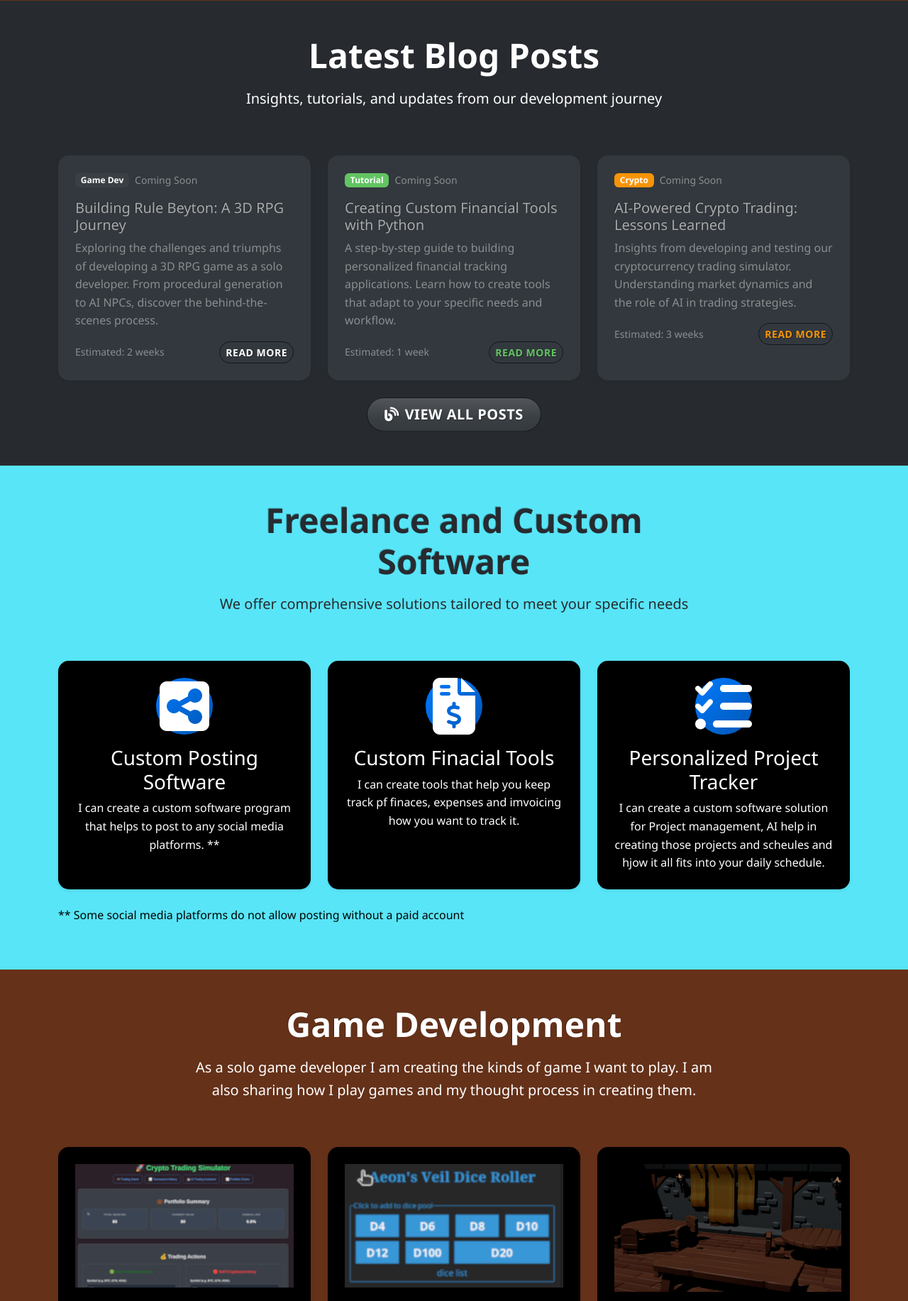
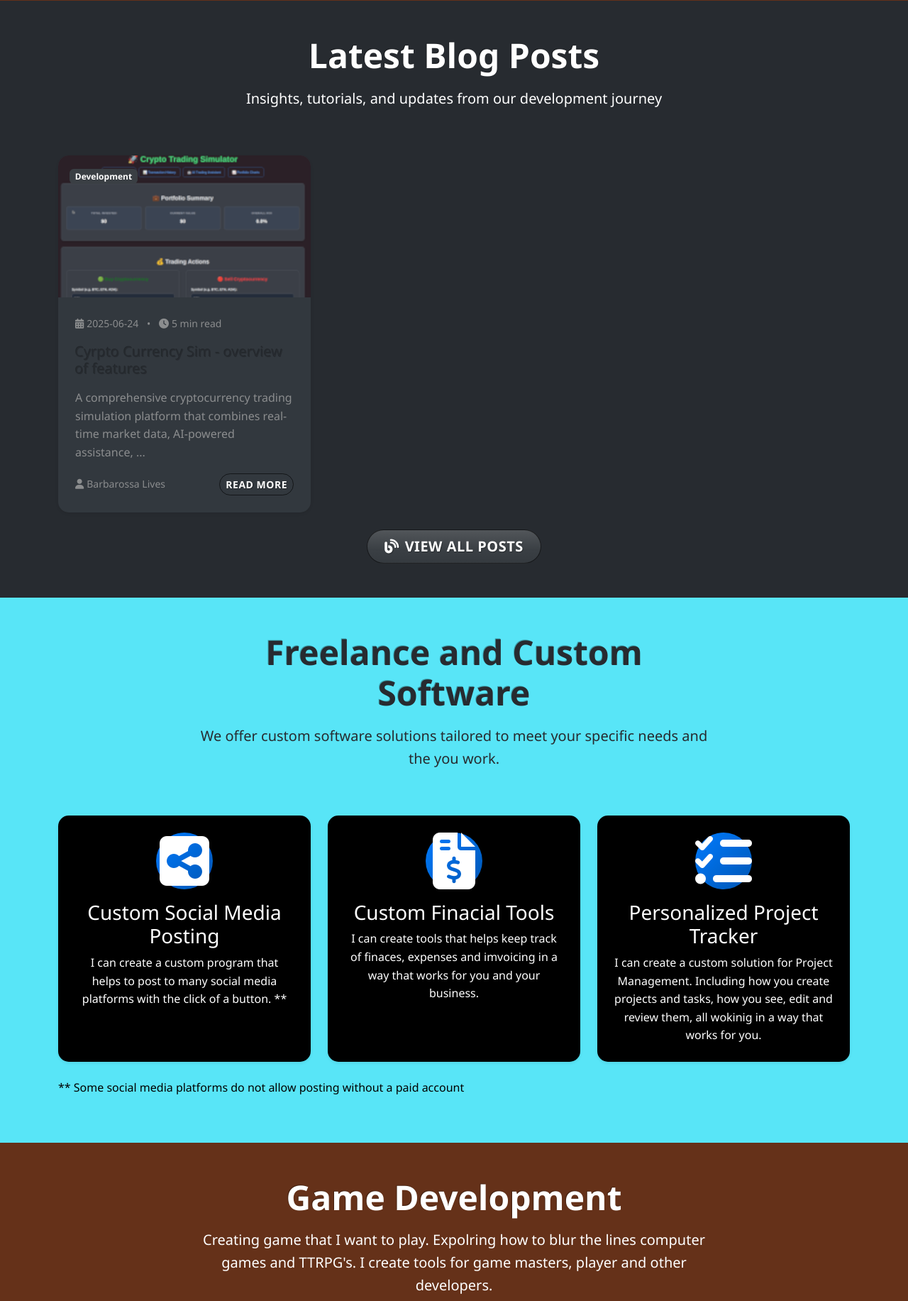
Before and after one commit to BarbarossaLives/mainsite_render, a FastAPI app: page / in a window 1280 px wide. Shown: the part 791-2624 px from the top of the page at 71% size. Run offline with FastAPI, Linux system fonts and the light colour scheme; some libraries are stand-ins or nearby versions.

Commit message:
first blog live

```diff
--- a/main.py
+++ b/main.py
@@ -113,7 +113,9 @@ async def favicon():
 @app.get("/", response_class=HTMLResponse)
 async def home(request: Request):
     """Home page route"""
-    return templates.TemplateResponse("index.html", {"request": request})
+    # Get the latest 3 published blog posts, sorted by date descending
+    blog_posts = sorted(BLOG_POSTS.values(), key=lambda p: p["date"], reverse=True)[:3]
+    return templates.TemplateResponse("index.html", {"request": request, "blog_posts": blog_posts})
 
 @app.get("/about", response_class=HTMLResponse)
 async def about(request: Request):
--- a/templates/about.html
+++ b/templates/about.html
@@ -137,7 +137,7 @@
             </div>
 
             <div class="col-md-4">
-                <div class="card border-0 shadow-sm text-center">
+                <div class="card border-4 shadow-sm text-center">
                     <div class="card-body p-4">
                         <div class="team-avatar mb-3">
                             <img src="static/images/badge-color.png" alt="Itch.io Logo" height="100">
@@ -152,7 +152,7 @@
             </div>
 
             <div class="col-md-4">
-                <div class="card border-0 shadow-sm text-center">
+                <div class="card border-4 shadow-sm text-center">
                     <div class="card-body p-4">
                         <div class="team-avatar mb-3">
                             <i class="fas fa-user-circle text-warning" style="font-size: 4rem;"></i>
--- a/templates/index.html
+++ b/templates/index.html
@@ -53,62 +53,48 @@
         </div>
 
         <div class="row g-4">
-            <div class="col-md-4">
-                <div class="card h-100 border-0 shadow-sm">
-                    <div class="card-body p-4">
-                        <div class="d-flex align-items-center mb-3">
-                            <span class="badge bg-primary me-2">Game Dev</span>
-                            <small class="text-muted">Coming Soon</small>
+            {% if blog_posts %}
+                {% for post in blog_posts %}
+                <div class="col-md-4">
+                    <div class="card h-100 border-0 shadow-sm">
+                        <div class="position-relative">
+                            <a href="/blog/{{ post.id }}">
+                                <img src="{{ url_for('static', path='/images/' + post.image) }}"
+                                     class="card-img-top"
+                                     alt="{{ post.title }}"
+                                     style="height: 200px; object-fit: cover;">
+                            </a>
+                            <div class="position-absolute top-0 start-0 m-3">
+                                <span class="badge bg-primary">{{ post.category }}</span>
+                            </div>
                         </div>
-                        <h5 class="card-title">Building Rule Beyton: A 3D RPG Journey</h5>
-                        <p class="card-text text-muted">
-                            Exploring the challenges and triumphs of developing a 3D RPG game as a solo developer. From procedural generation to AI NPCs, discover the behind-the-scenes process.
-                        </p>
-                        <div class="d-flex justify-content-between align-items-center">
-                            <small class="text-muted">Estimated: 2 weeks</small>
-                            <a href="#" class="btn btn-outline-primary btn-sm">Read More</a>
+                        <div class="card-body p-4 d-flex flex-column">
+                            <div class="mb-3">
+                                <small class="text-muted">
+                                    <i class="fas fa-calendar-alt me-1"></i>{{ post.date }}
+                                    <span class="mx-2">•</span>
+                                    <i class="fas fa-clock me-1"></i>{{ post.read_time }}
+                                </small>
+                            </div>
+                            <h5 class="card-title mb-3">
+                                <a href="/blog/{{ post.id }}" class="text-decoration-none text-dark">{{ post.title }}</a>
+                            </h5>
+                            <p class="card-text text-muted flex-grow-1">{{ post.excerpt }}</p>
+                            <div class="mt-auto d-flex justify-content-between align-items-center">
+                                <small class="text-muted">
+                                    <i class="fas fa-user me-1"></i>{{ post.author }}
+                                </small>
+                                <a href="/blog/{{ post.id }}" class="btn btn-outline-primary btn-sm">Read More</a>
+                            </div>
                         </div>
                     </div>
                 </div>
-            </div>
-
-            <div class="col-md-4">
-                <div class="card h-100 border-0 shadow-sm">
-                    <div class="card-body p-4">
-                        <div class="d-flex align-items-center mb-3">
-                            <span class="badge bg-success me-2">Tutorial</span>
-                            <small class="text-muted">Coming Soon</small>
-                        </div>
-                        <h5 class="card-title">Creating Custom Financial Tools with Python</h5>
-                        <p class="card-text text-muted">
-                            A step-by-step guide to building personalized financial tracking applications. Learn how to create tools that adapt to your specific needs and workflow.
-                        </p>
-                        <div class="d-flex justify-content-between align-items-center">
-                            <small class="text-muted">Estimated: 1 week</small>
-                            <a href="#" class="btn btn-outline-success btn-sm">Read More</a>
-                        </div>
-                    </div>
+                {% endfor %}
+            {% else %}
+                <div class="col-12 text-center">
+                    <p class="text-white">No blog posts found.</p>
                 </div>
-            </div>
-
-            <div class="col-md-4">
-                <div class="card h-100 border-0 shadow-sm">
-                    <div class="card-body p-4">
-                        <div class="d-flex align-items-center mb-3">
-                            <span class="badge bg-warning me-2">Crypto</span>
-                            <small class="text-muted">Coming Soon</small>
-                        </div>
-                        <h5 class="card-title">AI-Powered Crypto Trading: Lessons Learned</h5>
-                        <p class="card-text text-muted">
-                            Insights from developing and testing our cryptocurrency trading simulator. Understanding market dynamics and the role of AI in trading strategies.
-                        </p>
-                        <div class="d-flex justify-content-between align-items-center">
-                            <small class="text-muted">Estimated: 3 weeks</small>
-                            <a href="#" class="btn btn-outline-warning btn-sm">Read More</a>
-                        </div>
-                    </div>
-                </div>
-            </div>
+            {% endif %}
         </div>
 
         <div class="row mt-4">
@@ -128,7 +114,7 @@
             <div class="col-lg-8 mx-auto">
                 <h2 class="display-5 fw-bold mb-3 text-dark">Freelance and Custom Software</h2>
                 <p class="lead text-dark">
-                    We offer comprehensive solutions tailored to meet your specific needs
+                    We offer custom software solutions tailored to meet your specific needs and the you work.
                 </p>
             </div>
         </div>
@@ -140,9 +126,9 @@
                         <div class="service-icon mb-3">
                             <i class="fa-solid fa-square-share-nodes" style="font-size: 5rem; color: white;"></i>
                         </div>
-                        <h3 class="card-title" style="color: white;">Custom Posting Software</h3>
+                        <h3 class="card-title" style="color: white;">Custom Social Media Posting</h3>
                         <p class="card-text" style="color: white;">
-                            I can create a custom software program that helps to post to any social media platforms. **
+                            I can create a custom program that helps to post to many social media platforms with the click of a button. **
                         </p>
                     </div>
                 </div>
@@ -156,7 +142,7 @@
                         </div>
                         <h3 class="card-title" style="color: white;">Custom Finacial Tools</h3>
                         <p class="card-text" style="color: white;">
-                            I can create tools that help you keep track pf finaces, expenses and imvoicing how you want to track it.
+                            I can create tools that helps keep track of finaces, expenses and imvoicing in a way that works for you and your business.
                         </p>
                     </div>
                 </div>
@@ -170,7 +156,7 @@
                         </div>
                         <h3 class="card-title" style="color: white;">Personalized Project Tracker</h3>
                         <p class="card-text" style="color: white;">
-                            I can create a custom software solution for Project management, AI help in creating those projects and scheules and hjow it all fits into your daily schedule.
+                            I can create a custom solution for Project Management. Including how you create projects and tasks, how you see, edit and review them, all wokinig in a way that works for you.
                         </p>
                     </div>
                 </div>
@@ -187,7 +173,7 @@
             <div class="col-lg-8 mx-auto">
                 <h2 class="display-5 fw-bold mb-3 text-white">Game Development</h2>
                 <p class="lead text-white">
-                    As a solo game developer I am creating the kinds of game I want to play.  I am also sharing how I play games and my thought process in creating them.
+                    Creating game that I want to play. Expolring how to blur the lines computer games and TTRPG's. I create tools for game masters, player and other developers.
                 </p>
             </div>
         </div>
@@ -197,12 +183,12 @@
                 <div class="card h-100 border-0 shadow-sm" style="background: black;">
                     <div class="card-body text-center p-4">
                         <div class="mb-3">
-                            <img src="{{ url_for('static', path='/images/CryptoSim.png') }}" alt="Crypto Currency Simulator" style="width: 100%; height: 100%; object-fit: contain;">
+                            <img src="{{ url_for('static', path='/images/CryptoSim.png') }}" alt="Crypto Currency Simulator" style="width: 320px; height: 180px; object-fit: contain;">
                         </div>
                         <h3 class="card-title" style="color: white;">Crypto Currency Simulator</h3>
                         <p class="card-text" style="color: white;">
                             Ai powered crypto currency simulator that allows you to trade and invest in crypto currency. It also has several seenarios to win the game.</p>
-                            <a>GIT HUB REPO</a>
+                            <a href="https://github.com/BarbarossaLives/CryptoCurrencySim" target="_blank">GIT HUB REPO</a>
                     </div>
                 </div>
             </div>
@@ -211,12 +197,13 @@
                 <div class="card h-100 border-0 shadow-sm" style="background: black;">
                     <div class="card-body text-center p-4">
                         <div class="mb-3">
-                            <img src="{{ url_for('static', path='/images/DiceRoller.png') }}" alt="Crypto Currency Simulator" style="width: 100%; height: 100%; object-fit: contain;">
+                            <img src="{{ url_for('static', path='/images/DiceRoller.png') }}" alt="Crypto Currency Simulator" style="width: 320px; height: 180px; object-fit: contain;">
                         </div>
                         <h3 class="card-title" style="color: white;">Role Playing Dice Roller</h3>
                         <p class="card-text" style="color: white;">
-                            I created a dice roller capable of working for many TTRPG games. It allows you to choose the amount and type of dice to roll along with a modifiersection.
+                            I created a dice roller capable of working for many TTRPG games. It allows you to choose the amount and type of dice as well as modifiers. It shows the result of each die and the total.
                         </p>
+                        <a href="https://github.com/BarbarossaLives/DiceRollerTool" target="_blank">GIT HUB REPO</a>
                     </div>
                 </div>
             </div>
@@ -229,12 +216,16 @@
                         </div>
                         <h3 class="card-title" style="color: white;">Rule Beyton</h3>
                         <p class="card-text" style="color: white;">
-                            Currently developing a 3d RPG game involing a working your way up the ladder of the local thieve's guild to become the master.  Procedural generation of dungeon and AI NPC's will be part of the game
-                        </p>
+                            Currently developing a 3d RPG game involing a working your way up the ladder of the local thieve's guild to become the master. </p>
+                            <a href="">Project Page</a>
+
                     </div>
                 </div>
             </div>
 
+        </div>
+        <div class="text-center mt-5">
+            <h3><a href="">All of our Projects</a></h3>
         </div>
     </div>
 </section>
@@ -244,10 +235,9 @@
     <div class="container">
         <div class="row text-center mb-4">
             <div class="col-lg-8 mx-auto">
-                <h2 class="display-6 fw-bold mb-3 text-white">Our Projects & Games</h2>
+                <h2 class="display-6 fw-bold mb-3 text-white">Gallery</h2>
                 <p class="lead text-light mb-4">
-                    Take a look at some of our latest work and game development projects
-                </p>
+                    Visual insight to the software and games we are working on.
             </div>
         </div>
 
```
Also changed, not shown: data/blog_posts.json (+5 -60 lines), templates/blog.html (+1 -52 lines).
